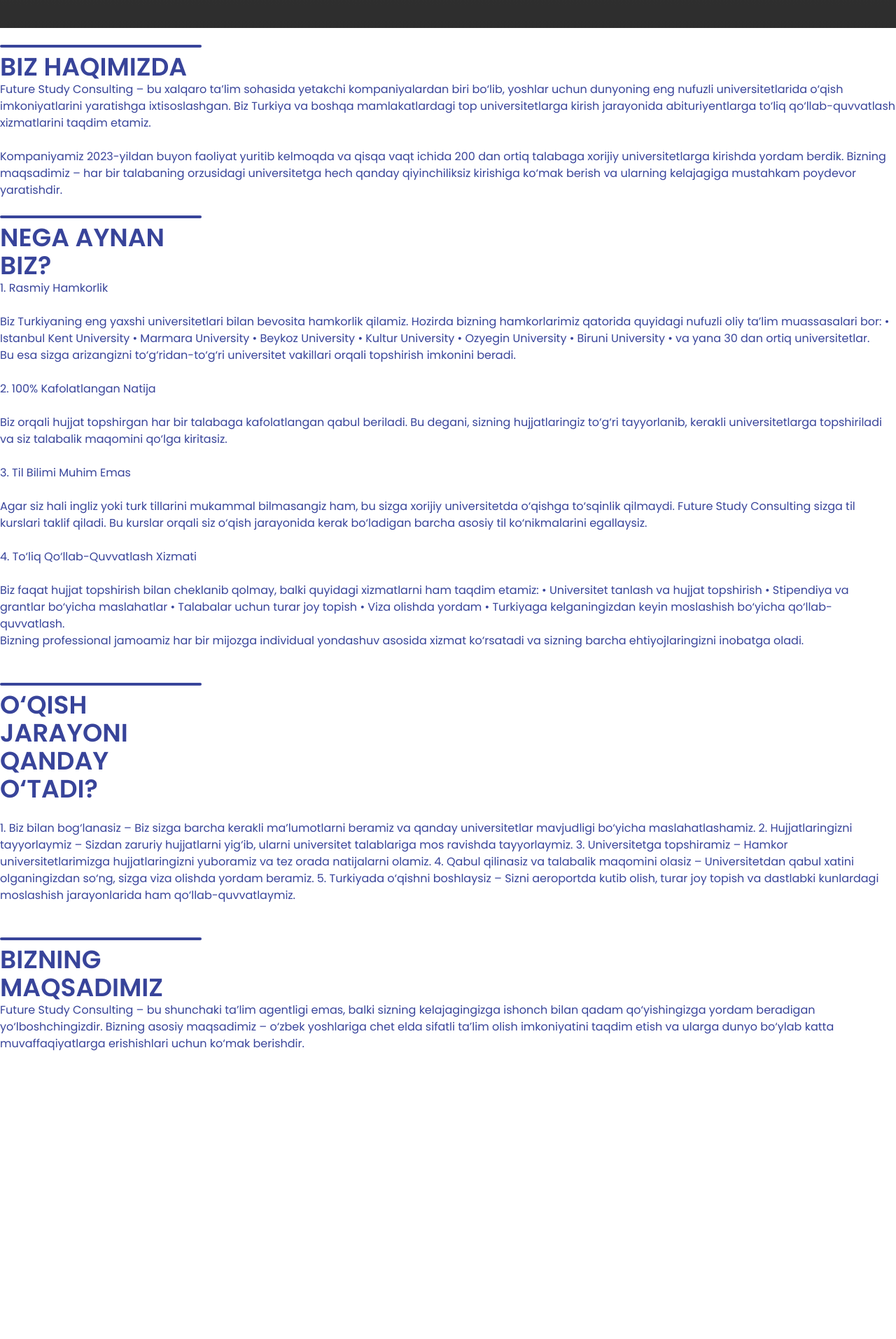
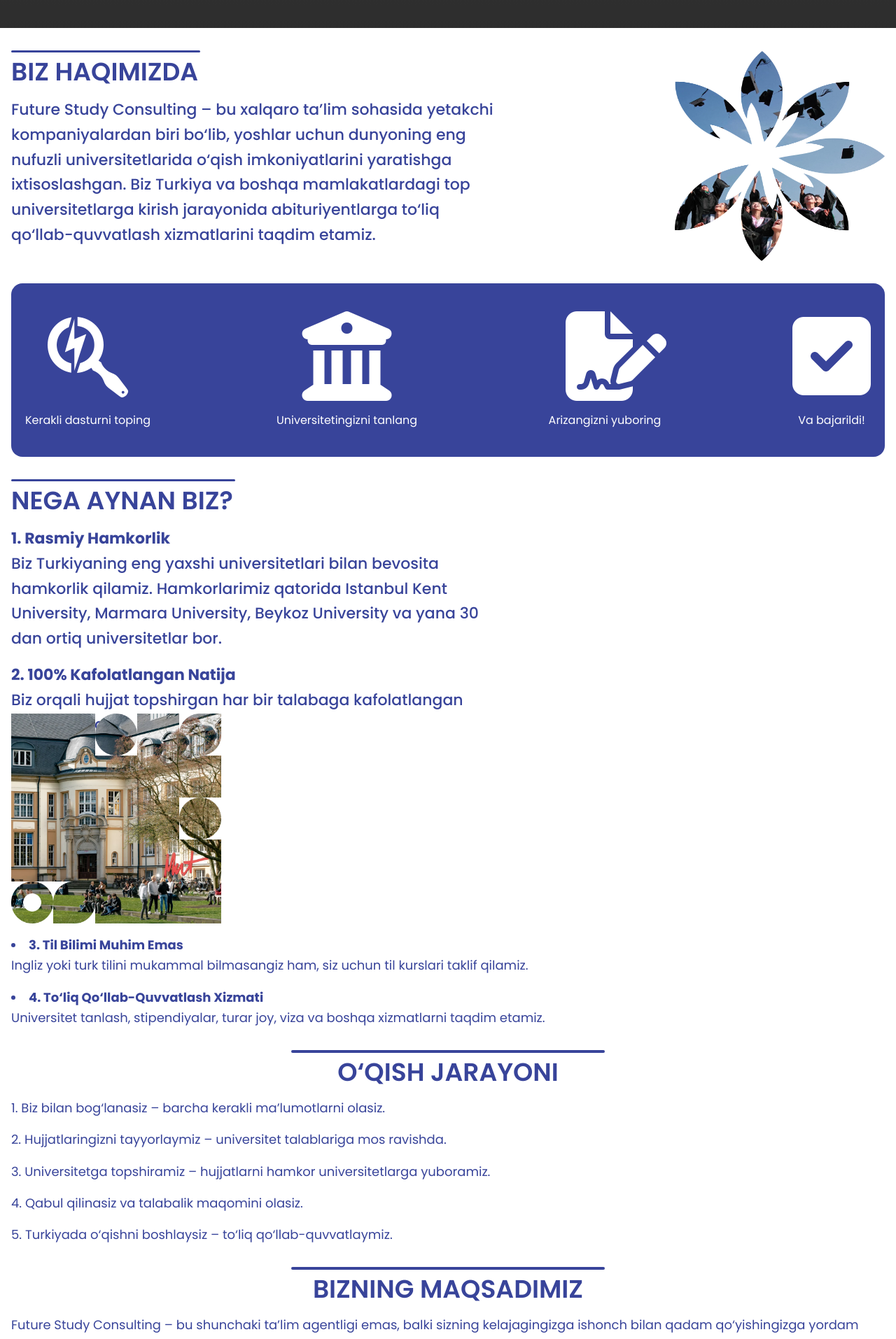
Before and after one commit to muhammadaa1i/Future-study, a React (Vite) app: page / in a window 1280 px wide. Shown: the part 600-2514 px from the top of the page at 70% size. Before the commit the page ends 2104 px from the top, so only its background shows below. Built offline with nearby package versions, Linux system fonts and the light colour scheme; grey boxes are pictures that could not be loaded.

Commit message:
icons responsive

```diff
--- a/src/App.jsx
+++ b/src/App.jsx
@@ -4,7 +4,7 @@
 import Students from './pages/Students/Students'
 import Programs from './pages/Programs/Programs'
 import Universities from './pages/Universities/Universities'
-import Services from './pages/Services/Services'
+import Turkey from './pages/Turkey/Turkey'
 
 const App = () => {
   return (
@@ -14,7 +14,7 @@
           <Route path="/students" element={<Students />} />
           <Route path="/programs" element={<Programs />} />
           <Route path="/universities" element={<Universities />} />
-          <Route path="/services" element={<Services />} />
+          <Route path="/turkey" element={<Turkey /> } />
         </Route>
       </Routes>
     </BrowserRouter>
--- a/src/pages/Layout/Layout.jsx
+++ b/src/pages/Layout/Layout.jsx
@@ -1,7 +1,9 @@
 import React, { useState } from 'react'
 import students from '../../images/students.jpg'
 import logo from '../../images/logo.jpg'
-import { Link, useLocation } from 'react-router-dom'
+import mask from '../../images/mask.png'
+import { Link, Outlet, useLocation } from 'react-router-dom'
+import union from '../../images/union.png'
 
 const Layout = () => {
     const [isOpen, setIsOpen] = useState(false);
@@ -11,19 +13,23 @@
     return (
         <>
             <header className='header w-full h-[80vh]'>
+
                 <nav className='nav h-[10vh] bg-[#38449A] flex flex-row items-center justify-between'>
+
                     <a href="/">
                         <img className='w-[75px] h-[10vh]' src={logo} alt="logo of company" />
                     </a>
+
                     <button
                         onClick={() => setIsOpen(!isOpen)}
-                        className="menu-btn w-11 h-11 mr-4 sm:hidden ">
+                        className="menu-btn w-11 h-11 mr-4 sm:hidden">
                         <i className="bars fa-solid fa-bars text-2xl text-gray-50"></i>
                     </button>
-                    <section className='menu sm:block hidden'>
-                        <ul className='nav-links flex flex-row items-center text-white justify-center sm:flex-row gap-4 mr-8'>
+
+                    <section className='menu hidden sm:block'>
+                        <ul className='nav-links flex flex-row items-center text-white justify-center gap-4 mr-8'>
                             <li className='hidden md:block'>
-                                <Link className="no-underline text-[16px] lg:text-xl font-normal" to="/">Biz haqimizda</Link>
+                                <Link className="no-underline text-[16px] lg:text-xl font-normal" to="/">Bosh sahifa</Link>
                             </li>
                             <li>
                                 <Link className="no-underline text-[16px] lg:text-xl font-normal" to="/students">O'quvchilarimiz</Link>
@@ -39,12 +45,13 @@
                             </li>
                         </ul>
                     </section>
-                    <section className={`mobile-menu fixed top-0 right-0 h-full w-[50%] max-[500px]:w-[60%] max-[400px]:w-[70%] bg-gray-50 shadow-lg transform sm:hidden ${isOpen ? "translate-x-0" : "translate-x-full"} z-20 transition-transform duration-500 ease-in-out`}>
+
+                    <section className={`mobile-menu fixed top-0 right-0 h-full w-[50%] max-w-[500px]:w-[60%] max-w-[400px]:w-[70%] bg-gray-50 shadow-lg transform sm:hidden ${isOpen ? "translate-x-0" : "translate-x-full"} z-20 transition-transform duration-500 ease-in-out`}>
                         <div className="w-auto h-auto flex flex-row justify-between items-center p-3">
                             <button onClick={() => setIsOpen(false)} className="fa-solid fa-x text-2xl max-sm:text-lg"></button>
                         </div>
-                        <ul className="flex flex-col gap-4 text-2xl mt-8 ml-8 max-[500px]:ml-8 max-sm:text-lg text-start sm:hidden">
-                            <li className={`relative flex flex-row gap-2 items-center sm:gap-3`}>
+                        <ul className="flex flex-col gap-4 text-2xl mt-8 ml-8 max-w-[500px]:ml-8 max-sm:text-lg text-start">
+                            <li className={`relative flex flex-row gap-2 items-center`}>
                                 <Link className="text-[#38449A] no-underline" to="/" onClick={() => setIsOpen(false)}>Biz haqimizda</Link>
                                 {pathname === '/' && (
                                     <div className={`underline absolute left-3 bottom-[-6px] max-sm:left-0 ${isOpen ? 'w-[170px]' : 'w-0'} h-[2px] bg-[#38449A] transition-all duration-[1000ms] ease-in-out`}></div>
@@ -76,7 +83,9 @@
                             </li>
                         </ul>
                     </section>
+
                 </nav>
+
                 <div
                     className='hero w-[100vw] h-[70vh] flex justify-center items-center'
                     style={{
@@ -85,10 +94,11 @@
                         backgroundSize: "cover",
                         backgroundPosition: "center"
                     }}>
-                    <h1 className='main-text w-full max-[400px]:max-w-[300px] max-[400px]:text-[16px] max-w-[400px] text-xl md:max-w-[700px] md:text-3xl lg:max-w-[1000px] lg:text-4xl lg:px-5 lg:py-4 text-center text-white uppercase font-semibold px-4 py-3 rounded-2xl'>
+                    <h1 className='main-text w-full max-w-[400px] text-xl md:max-w-[700px] md:text-3xl lg:max-w-[1000px] lg:text-4xl lg:px-5 lg:py-4 text-center text-white uppercase font-semibold px-4 py-3 rounded-2xl'>
                         Future Study Consulting – Sizning Kelajagingizga Yo’l!
                     </h1>
                 </div>
+
                 {isOpen && (
                     <div
                         className="fixed top-0 left-0 w-full h-full bg-gray-800 opacity-50 z-10"
@@ -96,74 +106,138 @@
                     ></div>
                 )}
             </header>
-            <div className='main-content container mx-auto'>
-                <section className='about-us max-w-72 w-full flex flex-col items-center '>
-                    <span className="bg-[#38449A] w-[100%] h-1 rounded-lg mt-6 "></span>
-                    <h1 className='main-text w-full max-[400px]:max-w-[300px] max-[400px]:text-[16px] max-w-[400px] text-xl md:max-w-[700px] md:text-3xl lg:max-w-[1000px] lg:text-4xl mt-2 text-[#38449A] uppercase font-semibold rounded-2xl'>
-                        Biz Haqimizda
-                    </h1>
+
+            <div className="main-content max-w-7xl w-full mx-auto px-4 py-8 text-[#38449A]">
+                <section className="flex flex-col items-start max-sm:mb-[-10px]">
+                    <div className="bg-[#38449A] h-[2px] max-[550px]:max-w-[120px] max-w-[150px] md:max-w-[220px] md:h-[3px] w-full rounded-lg lg:max-w-[270px]"></div>
+                    <h1 className="max-[550px]:text-[16px] text-xl sm:text-xl md:text-3xl lg:text-4xl font-semibold uppercase mt-2">Biz Haqimizda</h1>
                 </section>
-                <h4 className='text-[#38449A]'>Future Study Consulting – bu xalqaro ta’lim sohasida yetakchi kompaniyalardan biri bo‘lib, yoshlar uchun dunyoning eng nufuzli universitetlarida o‘qish imkoniyatlarini yaratishga ixtisoslashgan. Biz Turkiya va boshqa mamlakatlardagi top universitetlarga kirish jarayonida abituriyentlarga to‘liq qo‘llab-quvvatlash xizmatlarini taqdim etamiz.</h4>
-                <br />
-                <h4 className='text-[#38449A]'>Kompaniyamiz 2023-yildan buyon faoliyat yuritib kelmoqda va qisqa vaqt ichida 200 dan ortiq talabaga xorijiy universitetlarga kirishda yordam berdik. Bizning maqsadimiz – har bir talabaning orzusidagi universitetga hech qanday qiyinchiliksiz kirishiga ko‘mak berish va ularning kelajagiga mustahkam poydevor yaratishdir.</h4>
-                <section className='about-us max-w-72 w-full flex flex-col items-center '>
-                    <span className="bg-[#38449A] w-[100%] h-1 rounded-lg mt-6 "></span>
-                    <h1 className='main-text w-full max-[400px]:max-w-[300px] max-[400px]:text-[16px] max-w-[400px] text-xl md:max-w-[700px] md:text-3xl lg:max-w-[1000px] lg:text-4xl mt-2 text-[#38449A] uppercase font-semibold rounded-2xl'>
-                        Nega Aynan Biz?
-                    </h1>
+
+                <div className='flex flex-row justify-between'>
+                    <p className="mt-4 max-[550px]:text-[12px] max-w-[400px] max-sm:max-w-[350px] leading-relaxed font-medium md:max-w-[550px] lg:max-w-[700px] lg:text-[22px]">
+                        Future Study Consulting – bu xalqaro ta’lim sohasida yetakchi kompaniyalardan biri bo‘lib, yoshlar uchun dunyoning eng nufuzli universitetlarida o‘qish imkoniyatlarini yaratishga ixtisoslashgan. Biz Turkiya va boshqa mamlakatlardagi top universitetlarga kirish jarayonida abituriyentlarga to‘liq qo‘llab-quvvatlash xizmatlarini taqdim etamiz.
+                    </p>
+                    <img src={mask} alt="mask photo" className='w-full h-full max-[450px]:hidden max-sm:max-w-[200px] max-[550px]:max-h-[150px] sm:max-w-[200px] md:max-w-[250px] md:max-h-[220px] md:mt-[-30px] lg:max-w-[300px] lg:max-h-[300px] lg:mt-[-50px]' />
+                </div>
+
+                <section className='bg-[#38449A] w-full h-auto py-10 px-5 rounded-2xl gap-4 m-auto mt-8 min-[350px]:w-[90%] min-[400px]:w-[80%] max-[500px]:flex max-[500px]:flex-col min-[450px]:w-full min-[450px]:grid min-[450px]:grid-cols-2 md:flex md:justify-between md:flex-row '>
+                    <div className='flex flex-col items-center gap-4'>
+                        <i className="fa-brands fa-searchengin text-9xl text-white "></i>
+                        <h1 className='text-white text-center'>Kerakli dasturni toping</h1>
+                    </div>
+                    <div className='flex flex-col items-center gap-4'>
+                        <i class="fa-solid fa-building-columns text-9xl text-white "></i>
+                        <h1 className='text-white text-center'>Universitetingizni tanlang</h1>
+                    </div>
+                    <div className='flex flex-col items-center gap-4'>
+                        <i class="fa-solid fa-file-signature text-9xl text-white ml-8"></i>
+                        <h1 className='text-white text-center'>Arizangizni yuboring</h1>
+                    </div>
+                    <div className='flex flex-col items-center gap-4'>
+                        <i class="fa-solid fa-square-check text-9xl text-white"></i>
+                        <h1 className='text-white text-center'>Va bajarildi!</h1>
+                    </div>
                 </section>
-                <h5 className='text-[#38449A] text-start'>1. Rasmiy Hamkorlik</h5>
-                <br />
-                <h5 className='text-[#38449A]'>Biz Turkiyaning eng yaxshi universitetlari bilan bevosita hamkorlik qilamiz. Hozirda bizning hamkorlarimiz qatorida quyidagi nufuzli oliy ta’lim muassasalari bor:
-                    • Istanbul Kent University
-                    • Marmara University
-                    • Beykoz University
-                    • Kultur University
-                    • Ozyegin University
-                    • Biruni University
-                    • va yana 30 dan ortiq universitetlar.</h5>
-                <h5 className='text-[#38449A]'>Bu esa sizga arizangizni to‘g‘ridan-to‘g‘ri universitet vakillari orqali topshirish imkonini beradi.</h5>
-                <br />
-                <h5 className='text-[#38449A]'>2. 100% Kafolatlangan Natija</h5>
-                <br />
-                <h5 className='text-[#38449A]'>Biz orqali hujjat topshirgan har bir talabaga kafolatlangan qabul beriladi. Bu degani, sizning hujjatlaringiz to‘g‘ri tayyorlanib, kerakli universitetlarga topshiriladi va siz talabalik maqomini qo‘lga kiritasiz.
-                </h5>
-                <br />
-                <h5 className='text-[#38449A]'>3. Til Bilimi Muhim Emas</h5>
-                <br />
-                <h5 className='text-[#38449A]'>Agar siz hali ingliz yoki turk tillarini mukammal bilmasangiz ham, bu sizga xorijiy universitetda o‘qishga to‘sqinlik qilmaydi. Future Study Consulting sizga til kurslari taklif qiladi. Bu kurslar orqali siz o‘qish jarayonida kerak bo‘ladigan barcha asosiy til ko‘nikmalarini egallaysiz.</h5>
-                <br />
-                <h5 className='text-[#38449A]'>4. To‘liq Qo‘llab-Quvvatlash Xizmati</h5>
-                <br />
-                <h5 className='text-[#38449A]'>Biz faqat hujjat topshirish bilan cheklanib qolmay, balki quyidagi xizmatlarni ham taqdim etamiz:
-                    • Universitet tanlash va hujjat topshirish
-                    • Stipendiya va grantlar bo‘yicha maslahatlar
-                    • Talabalar uchun turar joy topish
-                    • Viza olishda yordam
-                    • Turkiyaga kelganingizdan keyin moslashish bo‘yicha qo‘llab-quvvatlash.</h5>
-                <h5 className='text-[#38449A]'>Bizning professional jamoamiz har bir mijozga individual yondashuv asosida xizmat ko‘rsatadi va sizning barcha ehtiyojlaringizni inobatga oladi.</h5>
-                <br />
-                <section className='about-us max-w-72 w-full flex flex-col items-center '>
-                    <span className="bg-[#38449A] w-[100%] h-1 rounded-lg mt-6 "></span>
-                    <h1 className='main-text w-full max-[400px]:max-w-[300px] max-[400px]:text-[16px] max-w-[400px] text-xl md:max-w-[700px] md:text-3xl lg:max-w-[1000px] lg:text-4xl mt-2 text-[#38449A] uppercase font-semibold rounded-2xl'>
-                        O‘qish Jarayoni Qanday O‘tadi?
-                    </h1>
+
+                <section className="flex flex-col items-start mt-8 max-sm:mb-[-10px]">
+                    <div className="bg-[#38449A] h-[2px] max-[550px]:max-w-[120px] max-w-[150px] md:max-w-[220px] md:h-[3px] w-full rounded-lg lg:max-w-[320px]"></div>
+                    <h1 className="max-[550px]:text-[16px] text-xl sm:text-xl md:text-3xl lg:text-4xl font-semibold uppercase mt-2">Nega Aynan Biz?</h1>
                 </section>
-                <br />
-                <h5 className='text-[#38449A]'> 1. Biz bilan bog‘lanasiz – Biz sizga barcha kerakli ma’lumotlarni beramiz va qanday universitetlar mavjudligi bo‘yicha maslahatlashamiz.
-                    2. Hujjatlaringizni tayyorlaymiz – Sizdan zaruriy hujjatlarni yig‘ib, ularni universitet talablariga mos ravishda tayyorlaymiz.
-                    3. Universitetga topshiramiz – Hamkor universitetlarimizga hujjatlaringizni yuboramiz va tez orada natijalarni olamiz.
-                    4. Qabul qilinasiz va talabalik maqomini olasiz – Universitetdan qabul xatini olganingizdan so‘ng, sizga viza olishda yordam beramiz.
-                    5. Turkiyada o‘qishni boshlaysiz – Sizni aeroportda kutib olish, turar joy topish va dastlabki kunlardagi moslashish jarayonlarida ham qo‘llab-quvvatlaymiz.</h5>
-                <br />
-                <section className='about-us max-w-72 w-full flex flex-col items-center '>
-                    <span className="bg-[#38449A] w-[100%] h-1 rounded-lg mt-6 "></span>
-                    <h1 className='main-text w-full max-[400px]:max-w-[300px] max-[400px]:text-[16px] max-w-[400px] text-xl md:max-w-[700px] md:text-3xl lg:max-w-[1000px] lg:text-4xl mt-2 text-[#38449A] uppercase font-semibold rounded-2xl'>
-                        Bizning Maqsadimiz
-                    </h1>
+
+                <section className="space-y-4 text-lg leading-relaxed">
+                    <div className='flex flex-col gap-4'>
+                        <span>
+                            <h1 className='mt-4 max-[550px]:text-[12px] text-[16px] max-w-[400px] max-sm:max-w-[350px] leading-relaxed font-bold md:max-w-[550px] lg:max-w-[700px] lg:text-[22px]'>1. Rasmiy Hamkorlik</h1>
+                            <h1 className='max-[550px]:text-[12px] text-[16px] max-w-[400px] max-sm:max-w-[350px] leading-relaxed font-medium md:max-w-[550px] lg:max-w-[700px] lg:text-[22px]'>
+                                Biz Turkiyaning eng yaxshi universitetlari bilan bevosita hamkorlik qilamiz. Hamkorlarimiz qatorida Istanbul Kent University, Marmara University, Beykoz University va yana 30 dan ortiq universitetlar bor.
+                            </h1>
+                        </span>
+                        <span>
+                            <h1 className='max-[550px]:text-[12px] text-[16px] max-w-[400px] max-sm:max-w-[350px] leading-relaxed font-bold md:max-w-[550px] lg:max-w-[700px] lg:text-[22px]'>2. 100% Kafolatlangan Natija</h1>
+                            <h1 className='max-[550px]:text-[12px] text-[16px] max-w-[400px] max-sm:max-w-[350px] leading-relaxed font-medium md:max-w-[550px] lg:max-w-[700px] lg:text-[22px]'>
+                                Biz orqali hujjat topshirgan har bir talabaga kafolatlangan qabul beriladi.
+                            </h1>
+                        </span>
+                        <img src={union} alt="image from university" className='w-full h-full max-[450px]:hidden max-sm:max-w-[450px] max-sm:max-h-[300px] max-[550px]:max-h-[150px] sm:max-w-[200px] md:max-w-[250px] md:max-h-[220px] md:mt-[-30px] lg:max-w-[300px] lg:max-h-[300px] lg:mt-[-50px]' />
+                    </div>
+                    <li>
+                        <strong>3. Til Bilimi Muhim Emas</strong> <br />
+                        Ingliz yoki turk tilini mukammal bilmasangiz ham, siz uchun til kurslari taklif qilamiz.
+                    </li>
+                    <li>
+                        <strong>4. To‘liq Qo‘llab-Quvvatlash Xizmati</strong> <br />
+                        Universitet tanlash, stipendiyalar, turar joy, viza va boshqa xizmatlarni taqdim etamiz.
+                    </li>
                 </section>
-                <h5 className='text-[#38449A]'>Future Study Consulting – bu shunchaki ta’lim agentligi emas, balki sizning kelajagingizga ishonch bilan qadam qo‘yishingizga yordam beradigan yo‘lboshchingizdir. Bizning asosiy maqsadimiz – o‘zbek yoshlariga chet elda sifatli ta’lim olish imkoniyatini taqdim etish va ularga dunyo bo‘ylab katta muvaffaqiyatlarga erishishlari uchun ko‘mak berishdir.</h5>
+
+                <section className="text-center mt-8">
+                    <div className="bg-[#38449A] h-1 w-full max-w-md mx-auto rounded-lg"></div>
+                    <h1 className="text-xl md:text-3xl lg:text-4xl font-semibold uppercase mt-2">O‘qish Jarayoni</h1>
+                </section>
+
+                <ol className="mt-4 space-y-4 text-lg leading-relaxed list-decimal list-inside">
+                    <li>Biz bilan bog‘lanasiz – barcha kerakli ma’lumotlarni olasiz.</li>
+                    <li>Hujjatlaringizni tayyorlaymiz – universitet talablariga mos ravishda.</li>
+                    <li>Universitetga topshiramiz – hujjatlarni hamkor universitetlarga yuboramiz.</li>
+                    <li>Qabul qilinasiz va talabalik maqomini olasiz.</li>
+                    <li>Turkiyada o‘qishni boshlaysiz – to‘liq qo‘llab-quvvatlaymiz.</li>
+                </ol>
+
+                <section className="text-center mt-8">
+                    <div className="bg-[#38449A] h-1 w-full max-w-md mx-auto rounded-lg"></div>
+                    <h1 className="text-xl md:text-3xl lg:text-4xl font-semibold uppercase mt-2">Bizning Maqsadimiz</h1>
+                </section>
+
+                <p className="mt-4 text-lg leading-relaxed">
+                    Future Study Consulting – bu shunchaki ta’lim agentligi emas, balki sizning kelajagingizga ishonch bilan qadam qo‘yishingizga yordam beradigan yo‘lboshchingizdir.
+                </p>
             </div>
+
+            <main>
+                <Outlet />
+            </main>
+
+            <footer className="max-sm:px-6">
+                <div className="footer container flex flex-col md:flex-row gap-8 justify-between items-center bg-[#020C26] rounded-3xl m-auto my-5 h-auto text-white px-6 py-5">
+
+                    <section className="contacts w-full max-w-[300px] h-auto flex flex-col gap-5 md:items-start">
+                        <div className="max-w-[225px] w-full flex flex-col gap-3 text-start">
+                            <h1 className="text-lg font-medium uppercase sm:text-xl">Kontakt:</h1>
+                            <div className="flex flex-col items-start gap-1">
+                                <p className="text-lg font-extralight">Tel:</p>
+                                <a className="text-lg font-extralight text-white no-underline" href="tel:+998958233030">+998 77 144 57 77</a>
+                                <a className="text-lg font-extralight text-white no-underline" href="tel:+998955153030">+998 77 205 37 77</a>
+                            </div>
+                            <h1 className="text-lg font-medium uppercase sm:text-xl">Ijtimoiy tarmoqlar:</h1>
+                            <a href="https://t.me/future_studyuz" className="flex items-center gap-3">
+                                <i className="fa-brands fa-telegram text-3xl"></i> future study
+                            </a>
+                            <a href="https://www.instagram.com/future.study.uz" className="flex items-center gap-3">
+                                <i className="fa-brands fa-instagram text-3xl"></i> future.study.uz
+                            </a>
+                            <a href="https://www.google.com/maps?q=41.349947,69.288288" className="flex items-center gap-3">
+                                <i className="fa-solid fa-location-dot text-3xl"></i> Mustaqillik 88A, Darhan Business center
+                            </a>
+                        </div>
+                    </section>
+
+                    <section className="form max-w-[300px] w-full flex flex-col gap-3 items-center md:items-start">
+                        <h1 className="text-lg font-medium uppercase sm:text-xl">Ariza qoldirish</h1>
+                        <form className="w-full max-w-[300px] flex flex-col gap-3">
+                            <input required type="text" placeholder="Ismingiz" className="w-full bg-white p-2 text-black outline-none rounded-md" />
+                            <input required type="text" placeholder="Familiyangiz" className="w-full bg-white p-2 text-black outline-none rounded-md" />
+                            <input required type="number" placeholder="Telefon raqamingiz" className="w-full bg-white p-2 text-black outline-none rounded-md" />
+                            <textarea required className="w-full h-[150px] bg-white p-2 text-black outline-none rounded-md" placeholder="Fikringiz"></textarea>
+                            <button type="submit" className="w-full h-10 bg-[#6687d4] text-black rounded-lg font-medium">Yuborish</button>
+                        </form>
+                    </section>
+
+                    <section className="w-full max-w-[350px] flex justify-center">
+                        <iframe src="https://www.google.com/maps/embed?pb=!1m18!1m12!1m3!1d2996.5162143970906!2d69.29833217520184!3d41.31938700021172!2m3!1f0!2f0!3f0!3m2!1i1024!2i768!4f13.1!3m3!1m2!1s0x38aef4daeb07b8cb%3A0x4c569a4f61ce0cb5!2sDarhan%20Business%20Center!5e0!3m2!1sen!2s!4v1740838627208!5m2!1sen!2s" className="w-full h-[300px] md:h-[350px] rounded-2xl border-0" loading="lazy"></iframe>
+                    </section>
+
+                </div>
+            </footer>
         </>
     )
 }
--- a/src/pages/Services/Services.jsx
+++ b/src/pages/Turkey/Turkey.jsx
@@ -3,7 +3,7 @@
 const Services = () => {
   return (
     <div>
-
+        cskndjn
     </div>
   )
 }
```
Also changed, not shown: src/images/mask.png (added), src/images/union.png (added).
